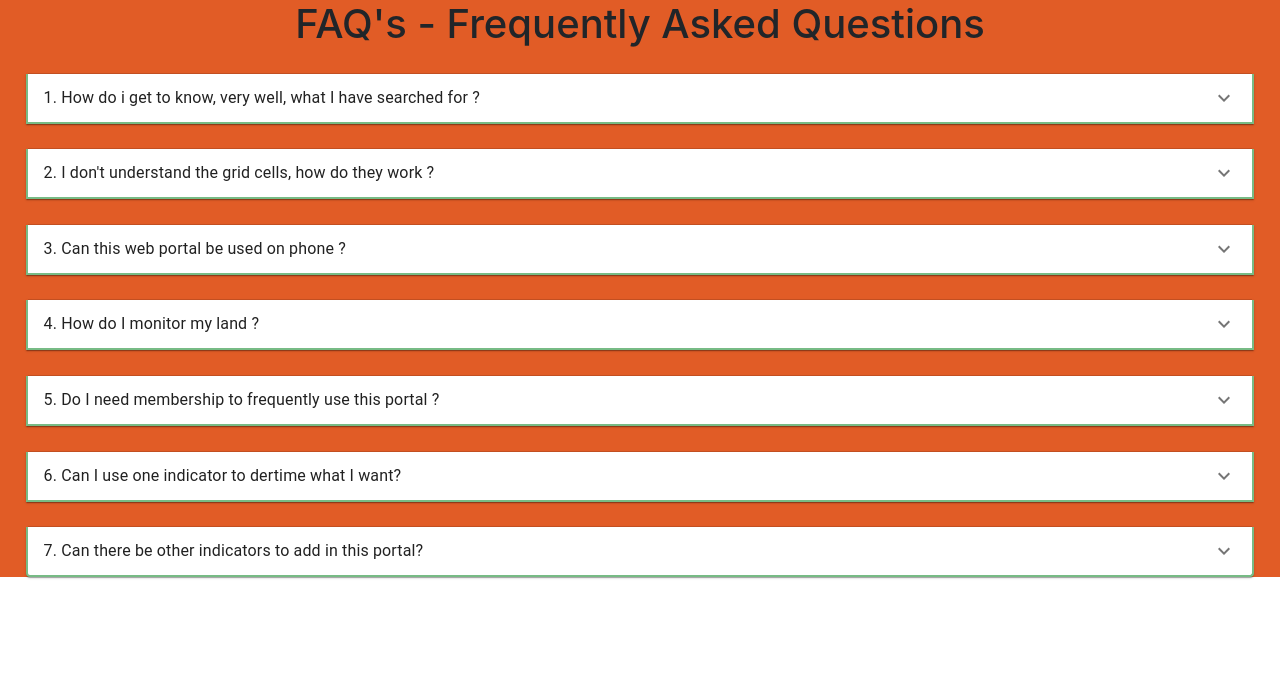
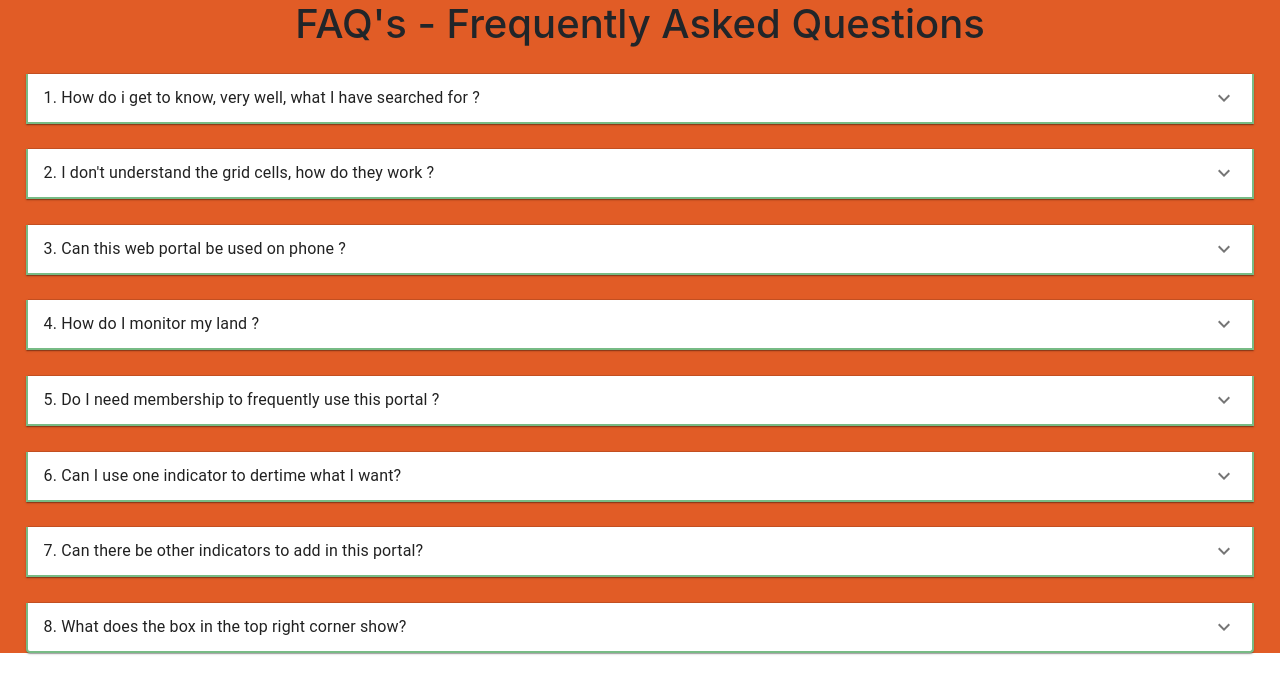
Before and after one commit to Taco-GeoGecko/ASRT, a React (Create React App) app: page /faqs in a window 1280 px wide. Shown: the top 694 px of the page. Built offline with nearby package versions, Linux system fonts and the light colour scheme.

Commit message:
I modified the content of the faqs by adding a question about the district indicator in the top right corner of the screen. this will do better than a callout.

```diff
--- a/src/App.css
+++ b/src/App.css
@@ -130,6 +130,10 @@
 #faq{
   background-color:#e15c26;
 }
+#pic {
+  width: 500px;
+  height: 300px;
+}
 .MuiAppBar-colorPrimary {
   color: #fff;
   background-color: #2AB34B;
--- a/src/Components/Faqs.js
+++ b/src/Components/Faqs.js
@@ -5,6 +5,7 @@ import ExpansionPanelDetails from "@material-ui/core/ExpansionPanelDetails";
 import ExpansionPanelSummary from "@material-ui/core/ExpansionPanelSummary";
 import Typography from "@material-ui/core/Typography";
 import ExpandMoreIcon from "@material-ui/icons/ExpandMore";
+import pic from "./geogecko.png";
 
 const useStyles = makeStyles(theme => ({
   root: {
@@ -181,6 +182,28 @@ export default function ControlledExpansionPanels() {
           </Typography>
         </ExpansionPanelDetails>
       </ExpansionPanel>
+      <ExpansionPanel
+        expanded={expanded === "panel1"}
+        onChange={handleChange("panel1")}
+      >
+        <ExpansionPanelSummary
+          expandIcon={<ExpandMoreIcon />}
+          aria-controls="panel1bh-content"
+          id="panel1bh-header"
+        >
+          <Typography ></Typography>
+          <Typography className={classes.secondaryHeading}>
+          8. What does the box in the top right corner show?
+          </Typography>
+        </ExpansionPanelSummary>
+        <ExpansionPanelDetails>
+
+          <Typography>
+          <img id = "pic" src={pic} alt="District name" /> <br /><br />
+            This feature shows the name of the district that is being hovered over.
+          </Typography>
+        </ExpansionPanelDetails>
+      </ExpansionPanel>
     </div>
   );
 }
--- a/src/Components/ndvi-linegraph.js
+++ b/src/Components/ndvi-linegraph.js
@@ -17,7 +17,7 @@ const state = {
       data: [65, 59, 80, 81]
     },
     {
-      label: 'vegetation health',
+      label: 'National Vegetation Health',
       fill: false,
 
       // lineTension: 0.5,
```
Also changed, not shown: src/Components/geogecko.png (added).
